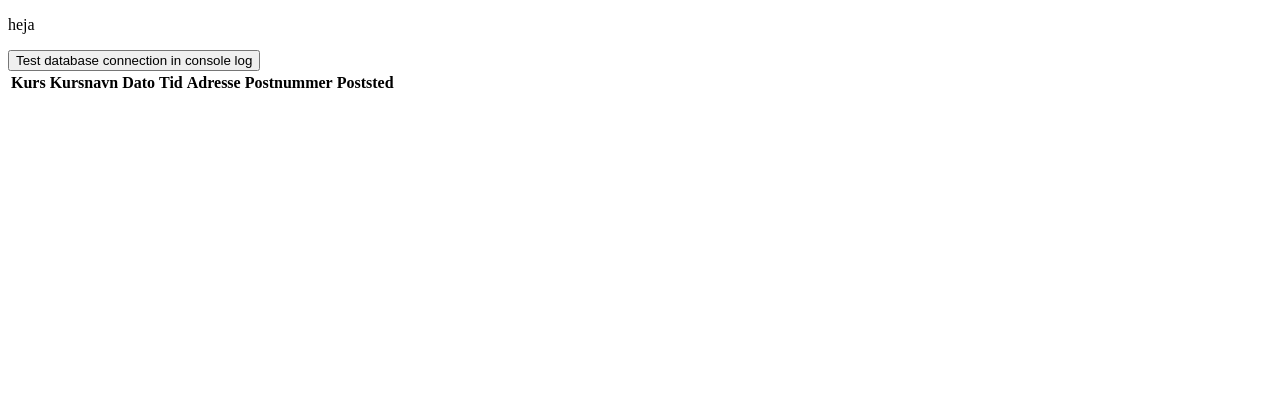
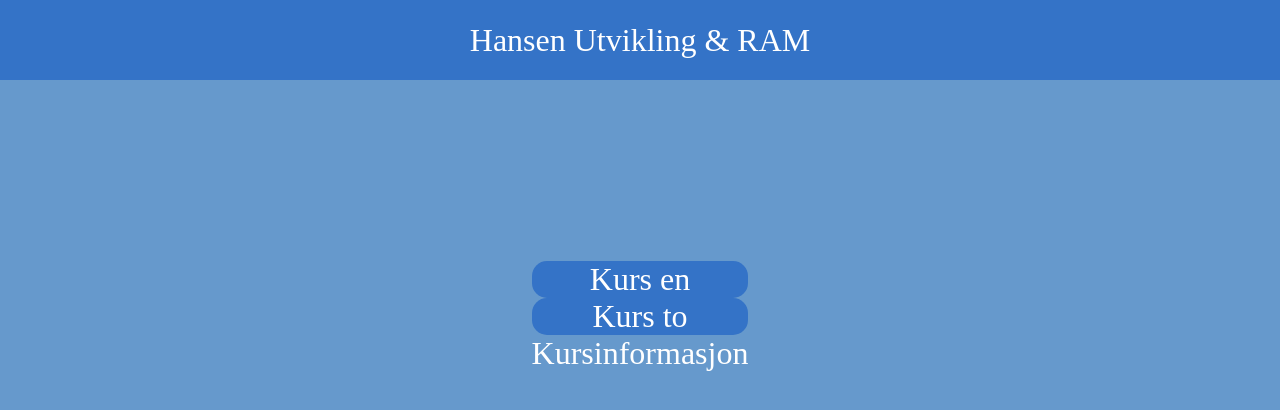
Before and after one commit to tobiasrogerhammer/proveEksamen, a plain HTML site: page frontend/index.html in a window 1280 px wide. Drawn offline with Linux system fonts and the light colour scheme.

Commit message:
get data frrom database

```diff
--- a/frontend/CSS/style.css
+++ b/frontend/CSS/style.css
@@ -0,0 +1,46 @@
+body {
+    background-color: #6699cc;
+    display: flex;
+    justify-content: center;
+    align-items: center;
+    flex-direction: column;
+}
+#header{
+    position: fixed;
+    top: 0;
+    right: 0;
+    display: flex;
+    flex-direction: row;
+    justify-content: center;
+    align-items: center;
+    width: 100%;
+    height: 10%;
+    background-color: #3473c7;
+    color: #fff;
+}
+#headline{
+    font-size: 200%;
+}
+
+#content{
+    display: flex;
+    flex-direction: column;
+    justify-content: center;
+    align-items: center;
+    font-size: 200%;
+    color: #fff;
+    margin-top: 20%;
+}
+
+.courses{
+    width: 100%;
+    height: 10%;
+    background-color: #3473c7;
+    text-align: center;
+    border-radius: 15px;
+    cursor: pointer;
+}
+#en{
+    display: none;
+    text-align: center;
+}
--- a/frontend/JS/app.js
+++ b/frontend/JS/app.js
@@ -1,5 +1,17 @@
-function getTable() {
-    fetch('http://172.16.1.1:3001/kurs')
+function courseOne() {
+
+    const kursEn = document.getElementById("kursEn");
+    const en = document.getElementById("en");
+
+    kursEn.addEventListener("click", function () {
+        if (en.style.display === "none") {
+            en.style.display = "block";
+        } else {
+            en.style.display = "none";
+        }
+    });
+
+    fetch('http://172.16.1.1:3001/kursEn')
         .then((response) => {
             if (!response.ok) {
                 throw new Error(response.statusText);
@@ -7,7 +19,28 @@ function getTable() {
             return response.json();
         })
         .then(data => {
-            console.log(data);
+            const tableElements = data.data.map(item => {
+                return `<tr><td>${item.KursID}<br>${item.KursNavn}<br>${item.Dato}<br>${item.Tid}<br>${item.Adresse}<br>${item.Postnummer}<br>${item.Poststed}`
+            });
+            document.getElementById('en').innerHTML = `<table><tbody>${tableElements.join('')}</tbody></table>`;
         })
         .catch(error => console.error('Error:', error));
 }
+
+
+function courseTwo() {
+    fetch('http://172.16.1.1:3001/kursTo')
+        .then((response) => {
+            if (!response.ok) {
+                throw new Error(response.statusText);
+            }
+            return response.json();
+        })
+        .then(data => {
+            const tableElements = data.data.map(item => {
+                return `${item.KursID}<br>${item.KursNavn}<br>${item.Dato}<br>${item.Tid}<br>${item.Adresse}<br>${item.Postnummer}<br>${item.Poststed}`
+            });
+            document.getElementById('to').innerHTML = `<table><tbody>${tableElements.join('')}</tbody></table>`;
+        })
+        .catch(error => console.error('Error:', error));
+}
--- a/frontend/index.html
+++ b/frontend/index.html
@@ -5,24 +5,29 @@
     <meta charset="UTF-8">
     <meta http-equiv="X-UA-Compatible" content="IE=edge">
     <meta name="viewport" content="width=device-width, initial-scale=1.0">
+    <link rel="stylesheet" href="CSS/style.css">
+    <script defer src="JS/app.js"></script>
     <title>prøve eksamen</title>
 </head>
 
 <body>
-    <p>heja</p>
-    <button onclick="getTable()">Test database connection in console log</button>
+    <div id="header">
+        <div id="headline">Hansen Utvikling & RAM</div>
+    </div>
 
-    <table id="SQLTable">
-        <th>Kurs</th>
-        <th>Kursnavn</th>
-        <th>Dato</th>
-        <th>Tid</th>
-        <th>Adresse</th>
-        <th>Postnummer</th>
-        <th>Poststed</th>
-    </table>
+    <div id="content">
+        <div  id= "kursEn" class="courses" onclick="courseOne()">Kurs en</div>
 
-    <script src="JS/app.js"></script>
+        <div class="coursInfo" id="en">
+            Kursinformasjon
+        </div>
+
+        <div class="courses" onclick="courseTwo()">Kurs to</div>
+
+        <div class="coursInfo" id="to">
+            Kursinformasjon
+        </div>
+    </div>
 </body>
 
 </html>
```
Also changed, not shown: hansen/backend.js (+7 -4 lines).
